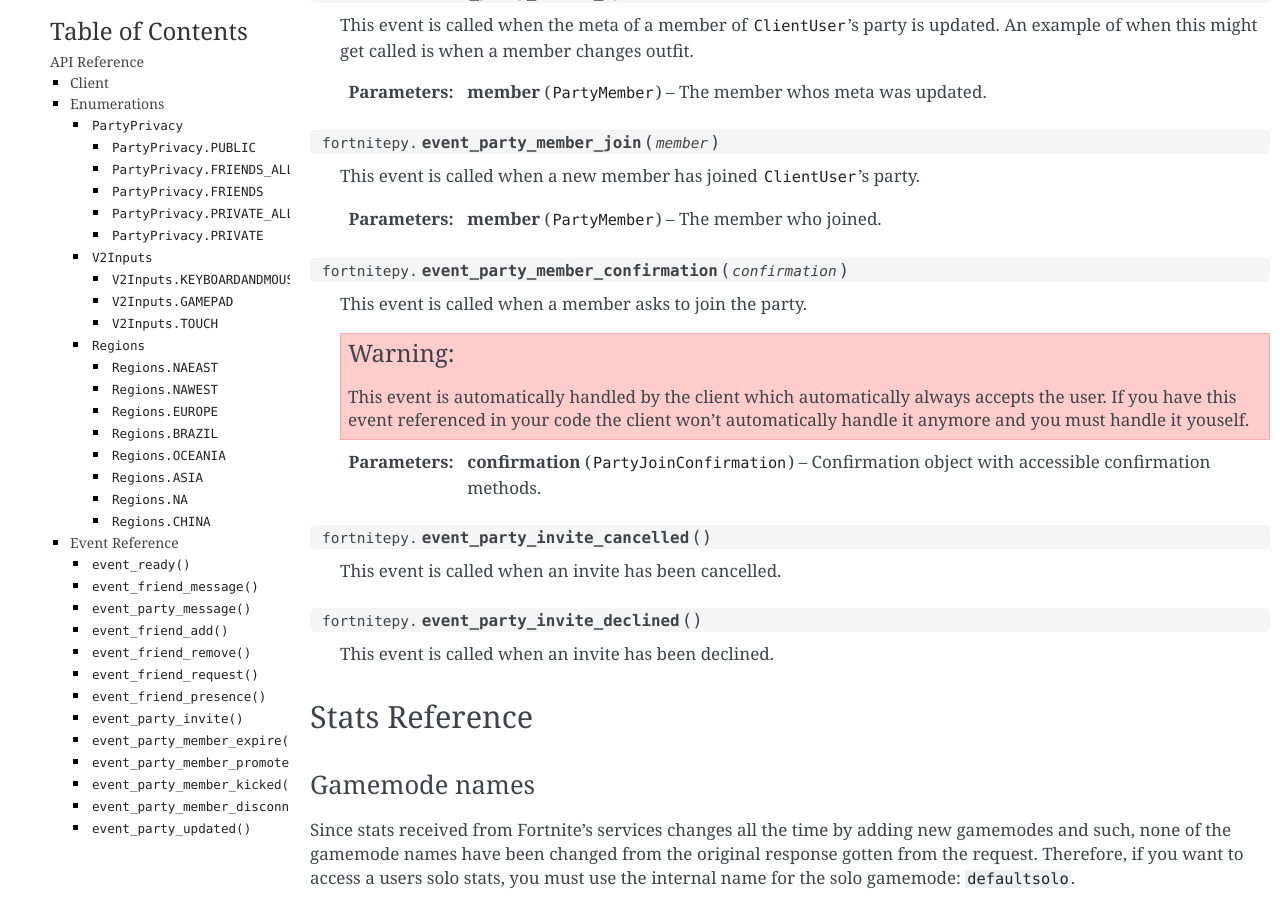
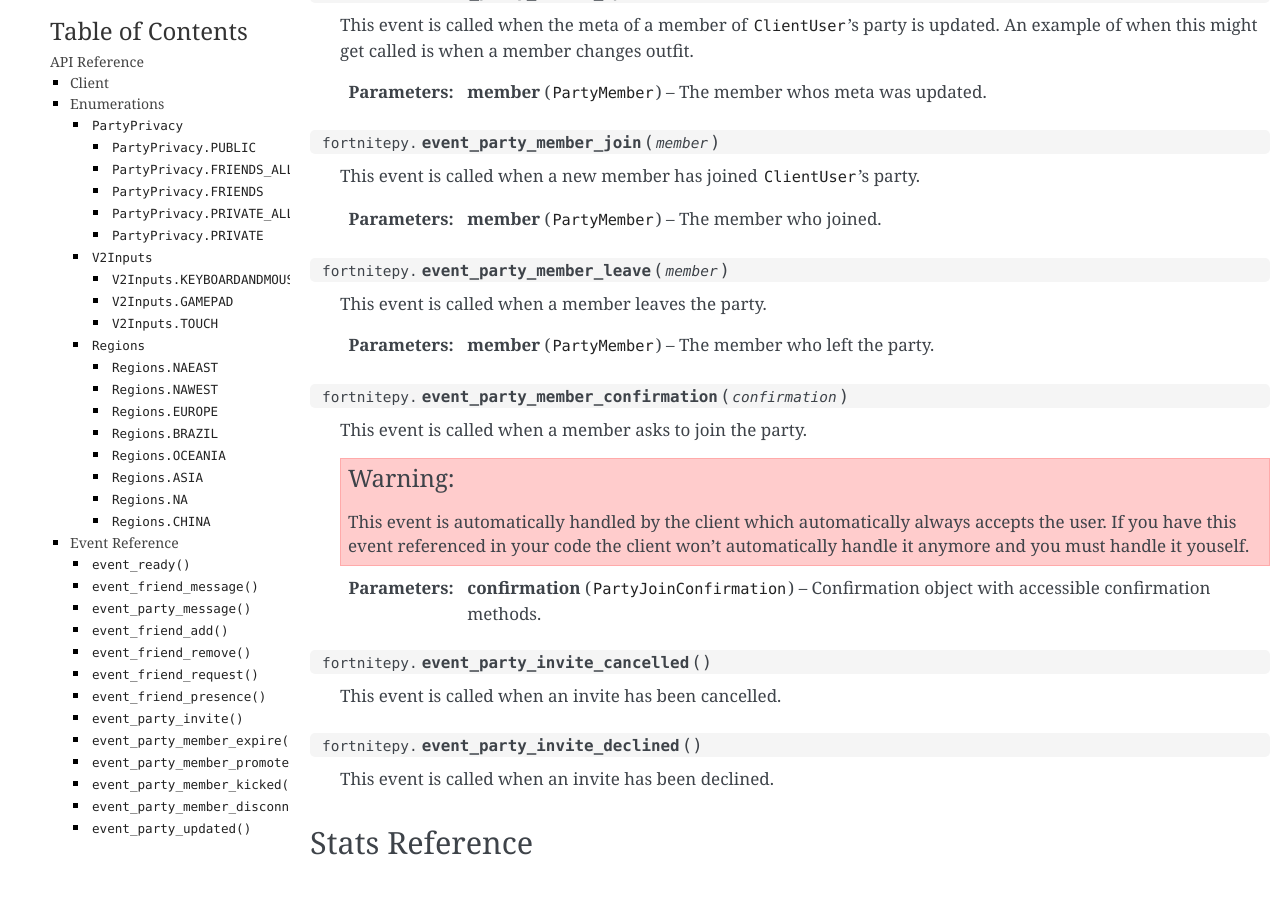
Before and after one commit to Terbau/fortnitepy, a Sphinx documentation site: the page built from docs/api.rst, in a window 1280 px wide and 900 px high, scrolled down 4203 px. Built offline with Sphinx 7.4.7, drawn with Linux system fonts in a browser that asks for light colours.

Commit message:
Added missing party_member_leave to ref

```diff
--- a/docs/api.rst
+++ b/docs/api.rst
@@ -203,6 +203,13 @@ this decorator if you are in a subclass of :class:`Client`.
 	This event is called when a new member has joined :class:`ClientUser`'s party.
 
 	:param member: The member who joined.
+	:type member: :class:`PartyMember`
+
+.. function:: event_party_member_leave(member)
+
+	This event is called when a member leaves the party.
+
+	:param member: The member who left the party.
 	:type member: :class:`PartyMember`
 
 .. function:: event_party_member_confirmation(confirmation)
```
